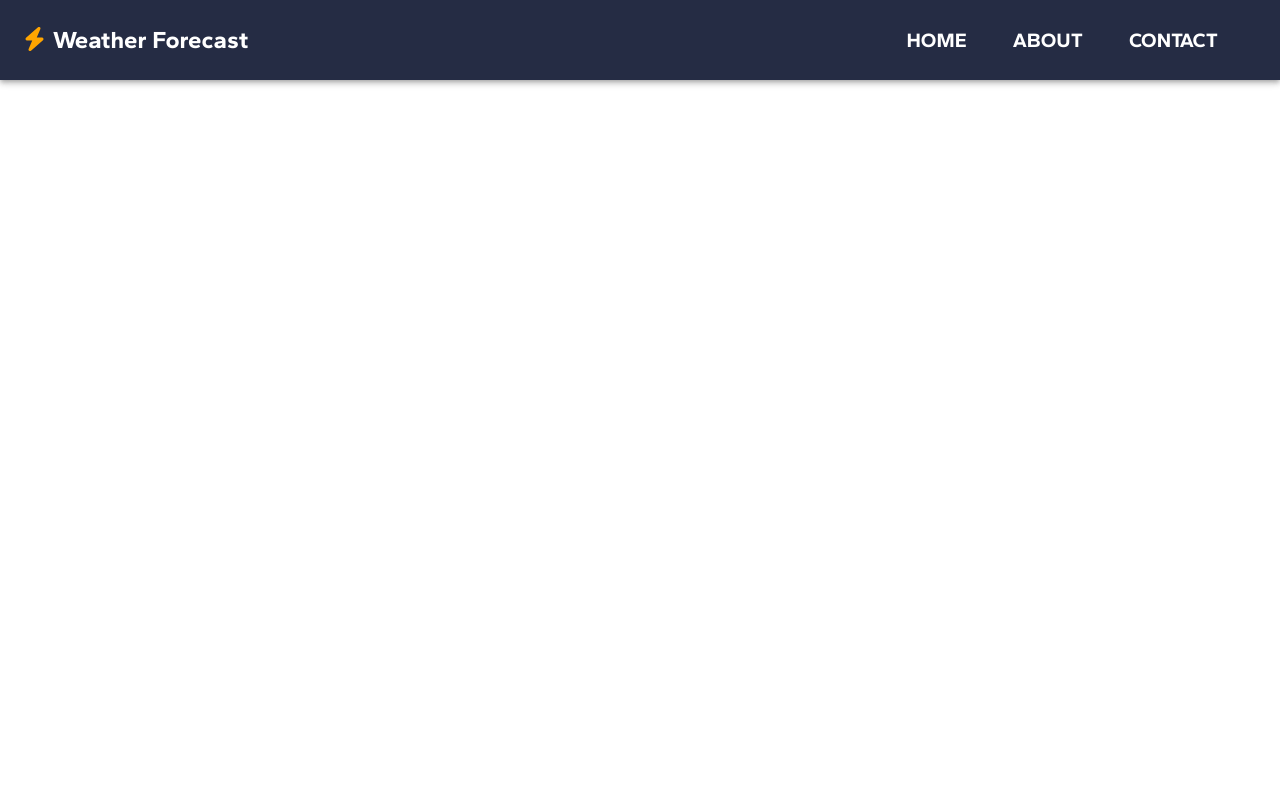
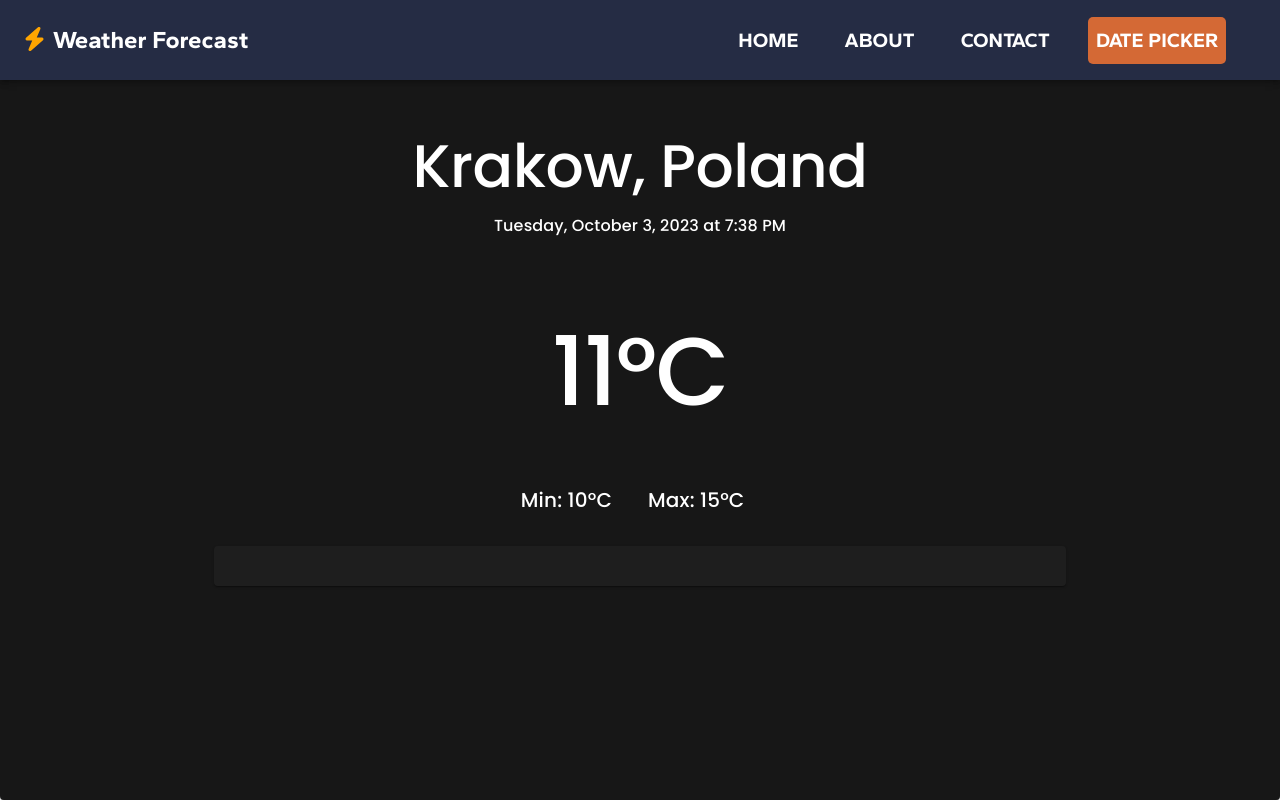
Before and after one commit to sdutka22/weather-forecast, a React (Create React App) app: page / in a window 1280 px wide. Built offline with nearby package versions, Linux system fonts and the light colour scheme; a web font is replaced by a local one.

Commit message:
Add weather information cards to homepage and update styling in Navbar

```diff
--- a/public/index.html
+++ b/public/index.html
@@ -7,6 +7,7 @@
     <link rel="preconnect" href="https://fonts.googleapis.com">
     <link rel="preconnect" href="https://fonts.gstatic.com" crossorigin>
     <link href="https://fonts.googleapis.com/css2?family=Chivo+Mono&family=Gantari:wght@700&display=swap" rel="stylesheet">
+    <link href="https://fonts.googleapis.com/css2?family=Poppins:wght@500&display=swap" rel="stylesheet">
     <title>Weather Forecast App</title>
   </head>
   <body>
--- a/src/components/App.jsx
+++ b/src/components/App.jsx
@@ -1,8 +1,10 @@
+import React from 'react';
 import Navbar from './Navbar';
+import HomePage from './HomePage';
 
 function App() {
   return (
-    <Navbar />
+    <HomePage />
   );
 }
 
--- a/src/components/HomePage.jsx
+++ b/src/components/HomePage.jsx
@@ -0,0 +1,57 @@
+import React from 'react';
+import Navbar from './Navbar';
+import { Container, Typography, Paper, Grid } from '@mui/material';
+
+const HomePage = () => {
+  const cityName = 'Krakow'; // Zmień na odpowiednie dane
+  const countryName = 'Poland'; // Zmień na odpowiednie dane
+  const currentDate = new Date();
+  const currentTemperature = 11;
+  const minTemperature = 10;
+  const maxTemperature = 15; // Zmień na odpowiednie dane
+
+  const formattedDate = new Intl.DateTimeFormat('en-US', {
+    weekday: 'long',
+    year: 'numeric',
+    month: 'long',
+    day: 'numeric',
+    hour: 'numeric',
+    minute: 'numeric',
+    hour12: true,
+  }).format(currentDate);
+
+  return (
+    <Paper sx={{ minHeight: '100vh', backgroundColor: '#171717' }}>
+      <Navbar />
+      <Container maxWidth="md" sx={{ marginTop: '50px', textAlign: 'center' }}>
+        <Typography variant="h2" sx={{ color: '#fff', marginBottom: '10px', fontFamily: 'Poppins, sans-serif' }}>
+          {cityName}, {countryName}
+        </Typography>
+        <Typography variant="subtitle1" sx={{ color: '#fff', marginBottom: '20px', fontFamily: 'Poppins, sans-serif' }}>
+        {formattedDate}
+        </Typography>
+        <Grid container justifyContent="center" alignItems="center" spacing={2}  sx={{ marginTop: '60px', marginBottom: '30px' }}>
+            <Grid item xs={12}>
+              <Typography variant='h1' sx={{ color: '#fff', fontFamily: 'Poppins, sans-serif'}}>
+                {currentTemperature}°C
+              </Typography>
+            </Grid>
+            <Grid item xs={6} sx={{ marginTop: '40px', paddingRight: '20px', display: 'flex', justifyContent: 'flex-end'}}>
+              <Typography variant='h6' sx={{ color: '#fff', fontFamily: 'Poppins, sans-serif' }}>
+                Min: {minTemperature}°C
+              </Typography>
+            </Grid>
+            <Grid item xs={6} sx={{ marginTop: '40px', paddingLeft: '20px' , display: 'flex', justifyContent: 'flex-start' }}>
+              <Typography variant='h6' sx={{ color: '#fff', fontFamily: 'Poppins, sans-serif' }}>
+                Max: {maxTemperature}°C
+              </Typography>
+            </Grid>
+        </Grid>
+        <Paper  sx={{ padding: '20px', backgroundColor: '#1e1e1e' }}>
+        </Paper>
+      </Container>
+    </Paper>
+  );
+};
+
+export default HomePage;
--- a/src/components/Navbar.js
+++ b/src/components/Navbar.js
@@ -4,7 +4,7 @@ import MenuIcon from '@mui/icons-material/Menu';
 import CloseIcon from '@mui/icons-material/Close';
 import { styled } from '@mui/system';
 import { FontAwesomeIcon } from '@fortawesome/react-fontawesome';
-import { faBolt, faHome, faCircleInfo, faAddressBook } from '@fortawesome/free-solid-svg-icons';
+import { faBolt, faHome, faCircleInfo, faAddressBook, faCalendar } from '@fortawesome/free-solid-svg-icons';
 
 const theme = createTheme({
     typography: {
@@ -42,6 +42,7 @@ const Navbar = () => {
     { text: 'Home', icon: faHome },
     { text: 'About', icon: faCircleInfo },
     { text: 'Contact', icon: faAddressBook },
+    { text: 'Date Picker', icon: faCalendar, hasBackground: true },
   ];
 
   return (
@@ -64,8 +65,8 @@ const Navbar = () => {
             </IconButton>
           </Hidden>
           <Hidden smDown>
-            {menuItems.map(({ text }) => (
-              <Button key={text} color="inherit" style={{fontSize:'20px', marginRight: '30px'}}>
+            {menuItems.map(({ text, hasBackground }) => (
+              <Button key={text} color="inherit" style={{fontSize:'20px', marginRight: '30px', backgroundColor: hasBackground ? '#D46935' : 'transparent', borderRadius: '5px' }}>
                 {text}
               </Button>
             ))}
@@ -73,7 +74,7 @@ const Navbar = () => {
         </StyledToolbar>
       </StyledAppBar>
       <StyledDrawer anchor="right" open={drawerOpen} onClose={toggleDrawer}>
-        <div style={{ textAlign: 'right', padding: '15px' }}>
+        <div style={{ textAlign: 'right', padding: '15px'}}>
           <IconButton size="large" edge="end" color="inherit" aria-label="close-menu" onClick={toggleDrawer}>
             <CloseIcon style={{ fontSize: '50px' }}/>
           </IconButton>
@@ -81,8 +82,8 @@ const Navbar = () => {
         <List>
           {menuItems.map(({ text, icon }) => (
             <ListItem key={text} onClick={toggleDrawer}>
-              <Button color="inherit" style={{ fontSize: '25px' }}>
-                <FontAwesomeIcon icon={icon} style={{ marginLeft: '45px', marginRight: '30px'}} />
+              <Button color="inherit" style={{ fontSize: '27px', marginBottom: '30px' }}>
+                <FontAwesomeIcon icon={icon} style={{ marginLeft: '15px', marginRight: '30px'}} />
                 {text}
               </Button>
             </ListItem>
```
